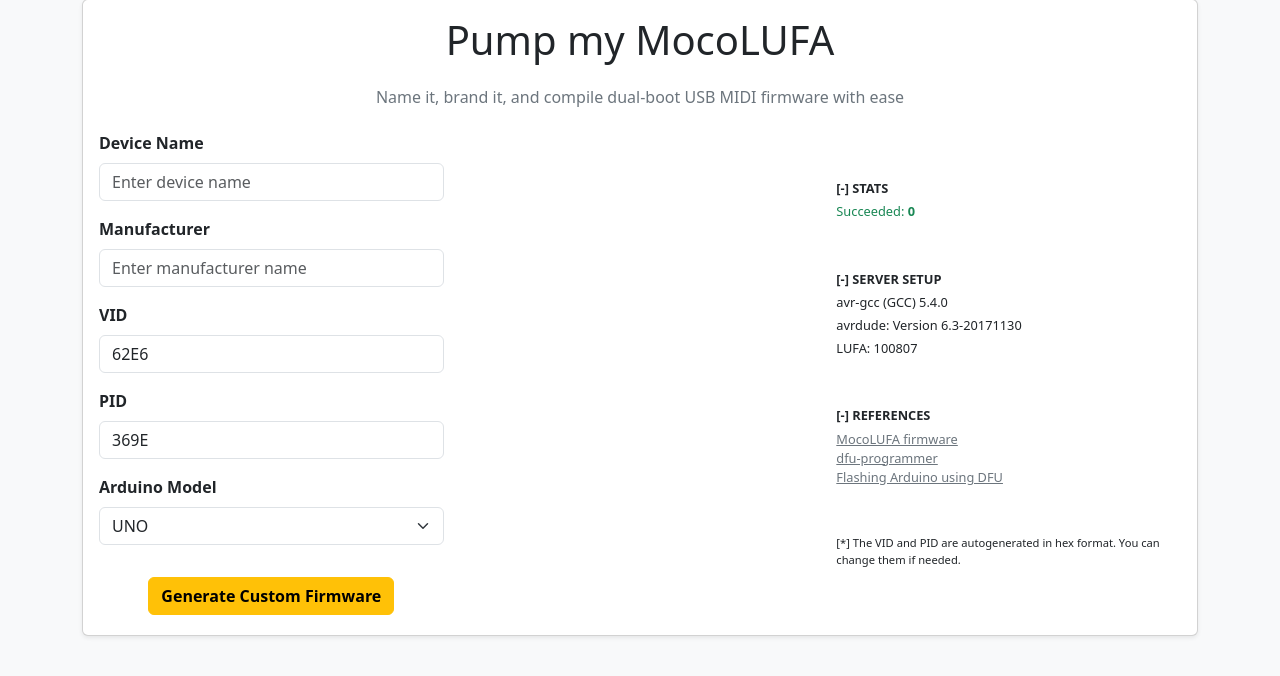
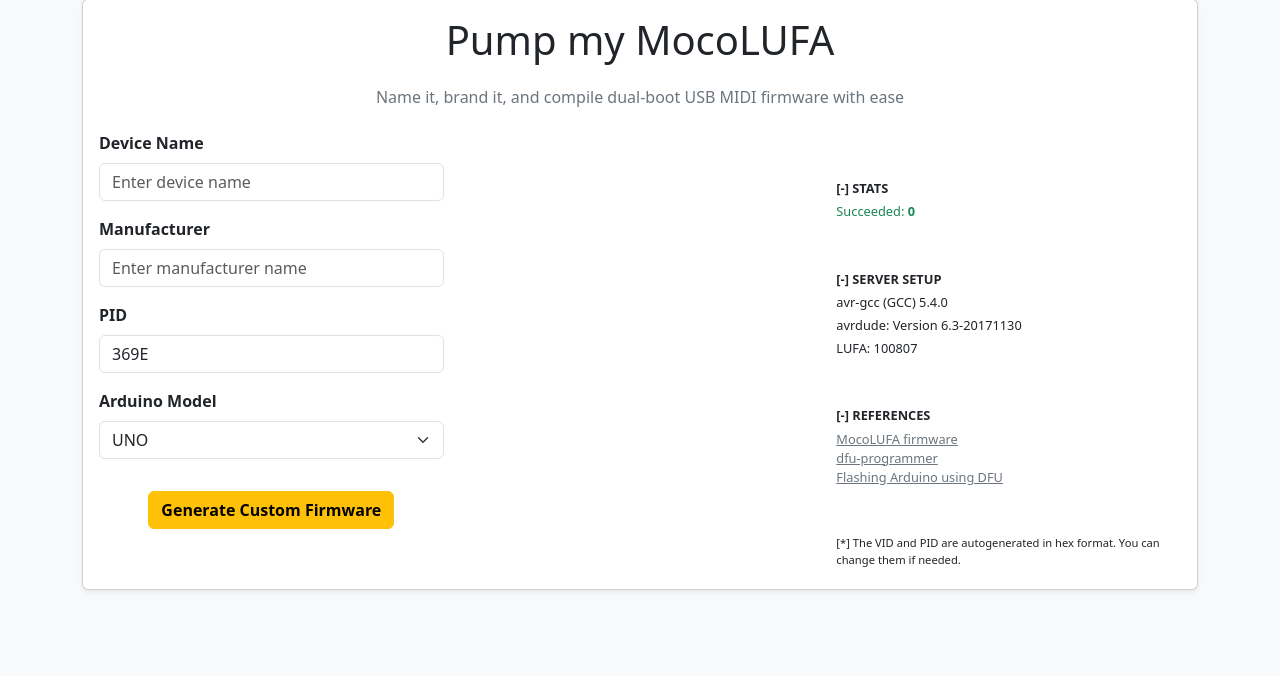
Before and after one commit to ezequielabregu/Pump-my-MocoLUFA, a Flask app: page / in a window 1280 px wide. Shown: the part 49-725 px from the top of the page. Run offline with Flask 3, Linux system fonts and the light colour scheme.

Commit message:
Quit VID field on the form and kepp original Arduino VID (.VendorID = 0x2341) on Descriptors.c

```diff
--- a/app.py
+++ b/app.py
@@ -30,13 +30,13 @@
         # Existing logic for POST request
         device_name = request.form['device_name']
         manufacturer = request.form['manufacturer']
-        vid = request.form['vid']
+        #vid = request.form['vid']
         pid = request.form['pid']
         arduino_model = request.form['arduino_model']
 
         try:
             modify_descriptors(device_name, manufacturer)
-            modify_vid_pid(vid, pid)
+            modify_pid(pid)
             modify_makefile_pid(arduino_model)
 
             hex_path = compile_firmware()
@@ -80,12 +80,12 @@
     with open(path, 'w', encoding='utf-8') as file:
         file.write(content)
 
-def modify_vid_pid(vid, pid):
+def modify_pid(pid):
     path = os.path.join(FIRMWARE_DIR, 'Descriptors.c')
     with open(path, 'r', encoding='utf-8') as file:
         content = file.read()
 
-    content = re.sub(r'\.VendorID\s*=\s*0x[0-9A-Fa-f]+', f'.VendorID = 0x{vid}', content)
+    # Update only the ProductID (PID)
     content = re.sub(r'\.ProductID\s*=\s*0x[0-9A-Fa-f]+', f'.ProductID = 0x{pid}', content)
 
     with open(path, 'w', encoding='utf-8') as file:
--- a/templates/index.html
+++ b/templates/index.html
@@ -26,10 +26,6 @@
               <div class="mb-3">
                 <label for="manufacturer" class="form-label fw-bold">Manufacturer</label>
                 <input type="text" id="manufacturer" name="manufacturer" class="form-control" placeholder="Enter manufacturer name" required>
-              </div>
-              <div class="mb-3">
-                <label for="vid" class="form-label fw-bold">VID</label>
-                <input type="text" id="vid" name="vid" class="form-control" value="{{ random_vid }}" required>
               </div>
               <div class="mb-3">
                 <label for="pid" class="form-label fw-bold">PID</label>
```
Also changed, not shown: README.md, 8 other files.
